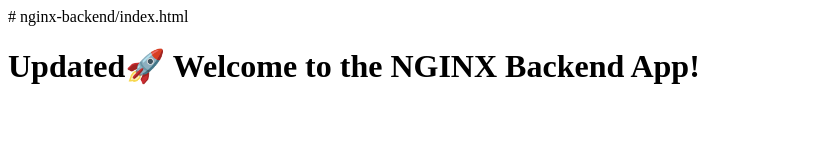
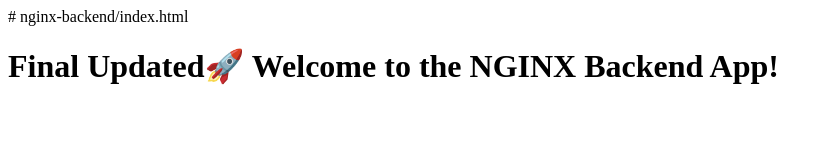
Before and after one commit to Simondelali/nginx-backend, a plain HTML site: page index.html in a window 1280 px wide. Shown: the whole page, without its empty margins (0-831 px from the left). Drawn offline with Linux system fonts and the light colour scheme.

Commit message:
docker perm

```diff
--- a/index.html
+++ b/index.html
@@ -1,2 +1,2 @@
 # nginx-backend/index.html
-<h1>Updated🚀 Welcome to the NGINX Backend App!</h1>
+<h1>Final Updated🚀 Welcome to the NGINX Backend App!</h1>
```
